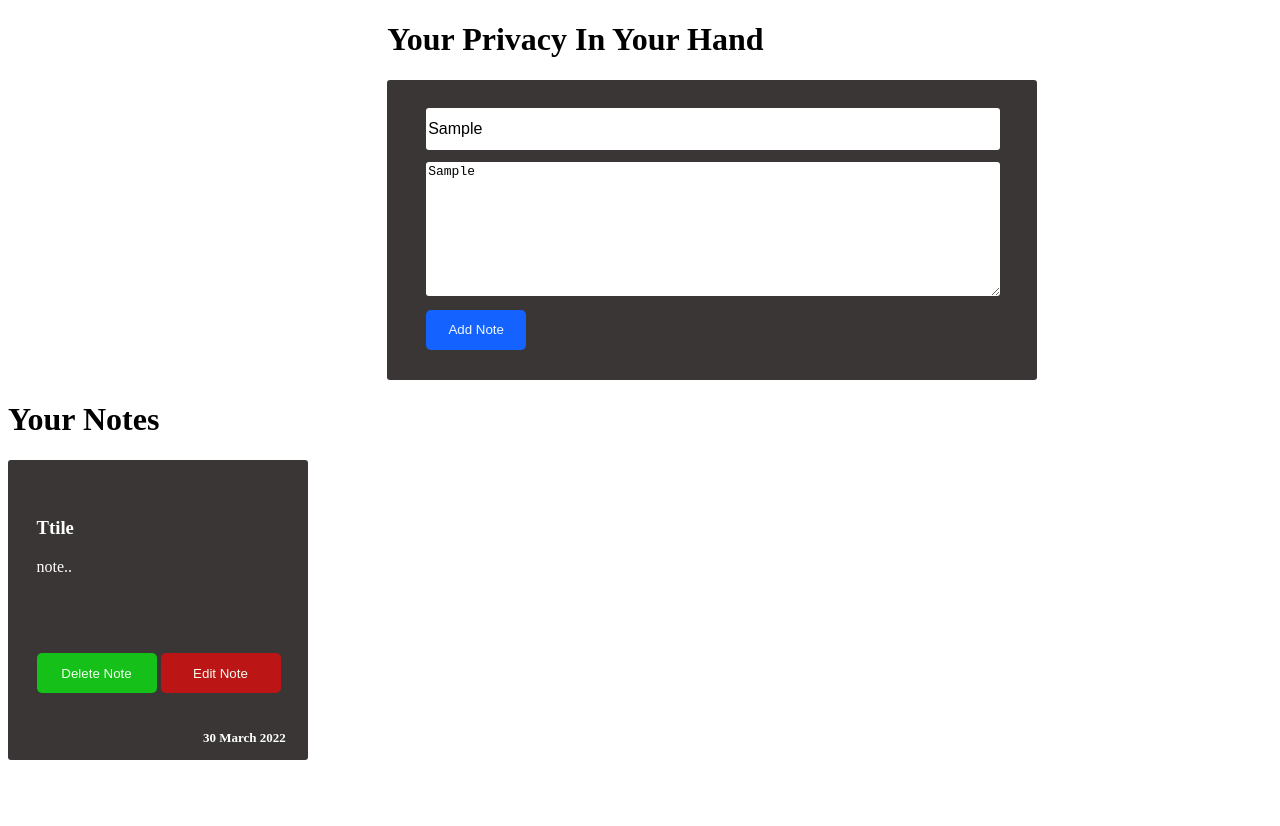
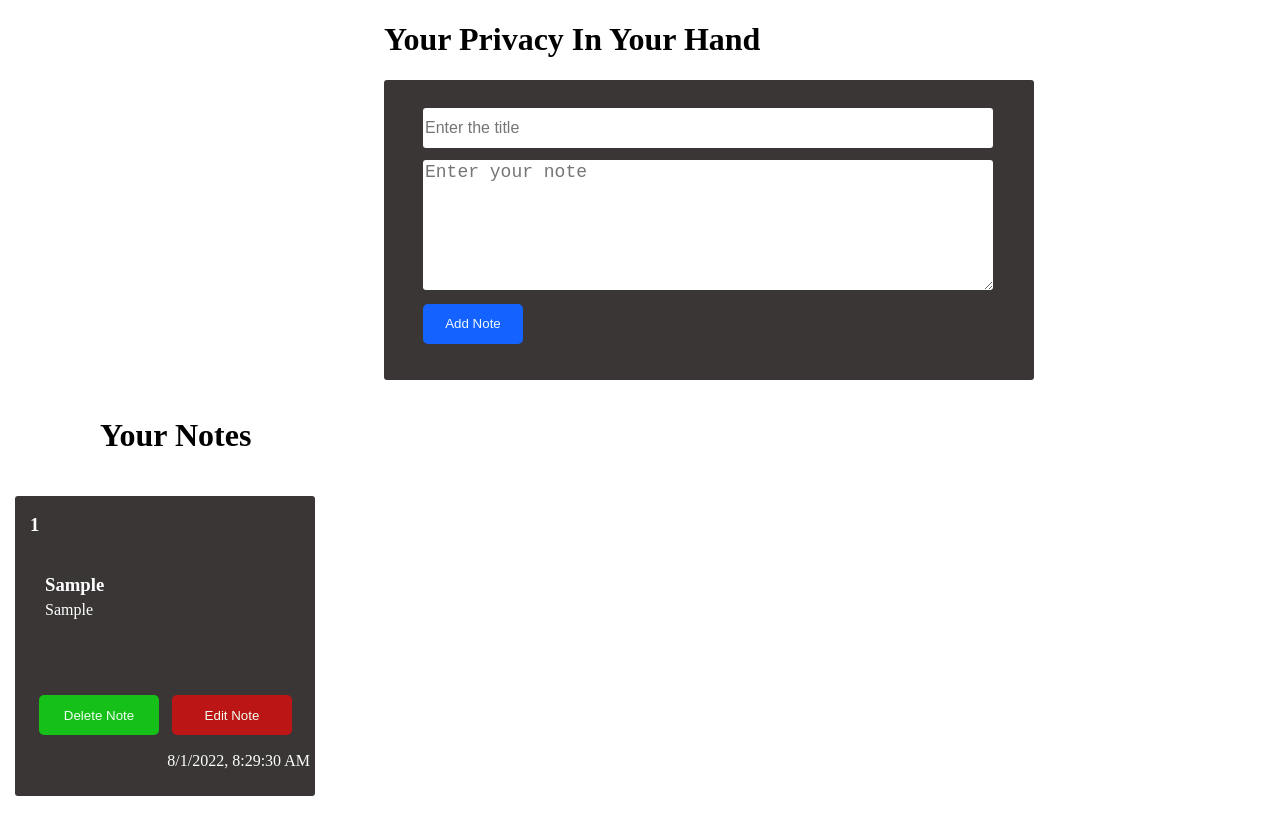
Before and after one commit to rajnikantkori395/NotesApp, a plain HTML site: page task1.html in a window 1280 px wide. Both pictures are taken after typing "Sample", "Sample" into the empty fields and a click on the button "Add Note". Before the commit the page ends 800 px from the top, so only its background shows below. Drawn offline with Linux system fonts and the light colour scheme.

Commit message:
assignment files added

```diff
--- /dev/null
+++ b/models.js
@@ -0,0 +1,15 @@
+
+
+export default class Note {
+    id;
+    title;
+    desc;
+    _date;
+
+    constructor(id, title, desc, _date) {
+        this.id = id;
+        this.title = title;
+        this.desc = desc;
+        this._date = _date;
+    }
+}
--- /dev/null
+++ b/noteutilities.js
@@ -0,0 +1,190 @@
+
+
+import Note from "./models.js";
+
+
+const NOTES_MAIN_STORE = "MAIN_STORE";
+const NOTES_DELETED_STORE = "DELETED_STORE";
+const root= document.getElementById('populate');
+
+let somefunction = function () {
+    let note = new Note(1, 't', 't');
+}
+
+//************ EVENTS ******************** */
+populateData();
+// DeleteNote(1);
+// When Add button clicked
+document.getElementById('add').addEventListener('click',()=>{
+    let id = 0;
+    let title = document.getElementById("text1").value;
+    let desc = document.getElementById('desc').value;
+    if (title == '') { alert('First enter title') }
+    else {
+        let note = new Note(id, title, desc);
+        addNotes(note);
+        populateData();
+        document.getElementById("text1").value = '';
+        document.getElementById('desc').value = '';
+        alert('Note Added');
+    }
+});
+
+// when delete button clicked
+
+root.getElementsByClassName('_delete').forEach(element =>{
+    element.addEventListener('click',()=>{
+        const doDelete= confirm('Are you sure?');
+        if(doDelete){
+            DeleteNote(element.dataset.deleteId);
+        }
+    });
+});
+
+function onEditNoteClick(id) {
+
+}
+
+
+
+function onDeleteNotesClick(holderControl) {
+    //evaluate all the checkboxes that are checked
+}
+//***************************** END OF EVENTS  ********************** */
+
+/**
+ * This function will add notes to the collection
+ *
+ */
+function populateData() {
+
+    let main_data_array = JSON.parse(localStorage.getItem(NOTES_MAIN_STORE) || '[]');
+
+    if (main_data_array != null) {
+        let str = "";
+        main_data_array.forEach((element) => {
+            str = str +
+                `<div class="box2-2"><h3>${element.id}</h3>
+            <h3 class="note-title">${element.title}</h3>
+            <p class="note">${element.desc}</p>
+            <button class="_delete" data-delete-id="${element.id}">Delete Note</button>
+            <button class="edit">Edit Note</button>
+            <p class="date">${element._date} </p>
+            </div>`
+        });
+
+        root.innerHTML = str;
+    }
+}
+
+
+function addNotes(note) {
+    //Increment the latest ID
+    note._date = new Date().toLocaleString();
+    let main_data_array = JSON.parse(localStorage.getItem(NOTES_MAIN_STORE) || '[]');
+
+    note.id = GetMaxIdFromNotes(main_data_array) + 1;
+    main_data_array.push(note);
+    localStorage.setItem(NOTES_MAIN_STORE, JSON.stringify(main_data_array));
+}
+
+function GetMaxIdFromNotes(main_data_array) {
+    let id = 0;
+    for (let i = 0; i < main_data_array.length; i++) {
+        id = main_data_array[i].id > id ? main_data_array[i].id : id;
+    }
+    // for (let i = 0; i < deleted_array.length; i++)
+    //     id = main_data_array[i].id > id ? deleted_array[i].id : id;
+    return id;
+}
+// function GetMaxIdFromDelete(){
+//     let id=0;
+//     for (let i = 0; i < deleted_array.length; i++)
+//     id = main_data_array[i].id > id ? deleted_array[i].id : id;
+//     return id;
+// }
+
+
+
+/**
+ * This function will add notes to the collection
+ *
+ */
+function UpdateNotes(note) {
+
+    //get the data from local storage
+}
+
+
+/**
+ * This function will add notes to the collection
+ *
+ */
+function DeleteNote(id) {
+    //get the data from local storage
+    let main_data_array = JSON.parse(localStorage.getItem(NOTES_MAIN_STORE) || '[]');
+    let deleted_array = JSON.parse(localStorage.getItem(NOTES_DELETED_STORE) || '[]');
+    // let newArray= main_data_array.filter(t => t.id!==id);
+    // localStorage.setItem(NOTES_MAIN_STORE,JSON.stringify(newArray));
+    let searched_item = main_data_array.filter(t => t.id == id);
+    let index = main_data_array.findIndex(x => x.Id === id);
+    if (searched_item != null) {
+        deleted_array.push(searched_item);
+        main_data_array.splice(index, 1);
+        //apply remove logic
+    }
+    // //after this step we will have id populated with max id value.
+    // note.id = GetMaxIdFromNotes(main_data_array) +1;
+    // main_data_array.push(note);
+    localStorage.setItem(NOTES_MAIN_STORE, JSON.stringify(main_data_array));
+    localStorage.setItem(NOTES_DELETED_STORE, JSON.stringify(deleted_array));
+}
+
+
+/**
+ * This function will add notes to the collection
+ * ids - .Comma separted ids
+ */
+function DeleteNotes(ids) {
+
+    let x = [];
+    x.includes
+
+    const arr_numeric = ids.split(',').map(element => {
+        return Number(element);
+    });
+
+    //getItem the data from local storage
+    let main_data_array = JSON.parse(localStorage.getItem(NOTES_MAIN_STORE) || '[]');
+    let deleted_array = JSON.parse(localStorage.getItem(this.NOTES_DELETED_STORE) || '[]');
+
+    let searched_items = main_data_array.filter(function (e) {
+
+        return arr_numeric.includes(t.id);
+    });
+
+    let indexes = main_data_array.findIndex(function (e) {
+
+        return arr_numeric.includes(t.id);
+    });
+
+    //let index = main_data_array.findIndex( x => x.Id === id );
+
+    if (searched_item != null && searched_items.length > 0) {
+
+        deleted_array.push(searched_items);
+
+        for (let i = 0; i < indexes.length; i++) {
+            main_data_array.splice(indexes[i], 1);
+        }
+        //apply remove logic
+    }
+
+
+    //after this step we will have id populated with max id value.
+    note.id = this.getMaxIdFromNotes(main_data_array, deleted_array) + 1;
+    main_data_array.push(note);
+
+    localStorage.setItem(NOTES_MAIN_STORE, JSON.stringify(main_data_array));
+    localStorage.setItem(this.NOTES_DELETED_STORE, JSON.stringify(deleted_array));
+}
--- a/task1.css
+++ b/task1.css
@@ -1,5 +1,10 @@
+*{
+    box-sizing: border-box;
+}
 body{
-
+    margin: 0;
+    padding: 0;
+    width: 100%;
 }
 .container{
 
@@ -22,6 +27,7 @@ body{
     background-color: rgb(58, 54, 54);
 }
 #text1,.text2{
+    font-size: 16px;
     position: relative;
     width: 570px;
     font-size: medium;
@@ -34,6 +40,7 @@ body{
     height: 40px;
 }
 .text2{
+    font-size: 18px;
     top: 40px;
     height: 130px;
 }
@@ -51,10 +58,14 @@ body{
 /* //below output part */
 .box2{
 position: absolute;
-
+}
+.box2 h1{
+    padding-left: 100px;
 }
 .box2-2{
-    margin-right: 20px;
+    padding:0 15px;
+    margin-right:15px;
+    margin-bottom: 15px;
     float: right;
     color: white;
     height: 300px;
@@ -63,17 +74,23 @@ position: absolute;
 
 }
 
-.note-title,.note,.delete,.edit{
-position: relative;
-top: 39px;
-left: 9.5%;
+.note-title,.note,._delete,.edit{
+position: absolute;
+width: 100%;
+padding: 0 15px;
+justify-content: space-around;
 }
-.delete,.edit{
+.note {
+    padding-top: 30px;
+}
+._delete,.edit{
 border-style: none;
 border-radius: 5px;
 background-color: rgb(21, 192, 24);
 position: relative;
-top: 100px;
+width: 100%;
+top: 140px;
+margin-left: 09px;
 height: 40px;
 width: 120px;
 color: rgb(241, 255, 240);
@@ -81,7 +98,7 @@ color: rgb(241, 255, 240);
 .edit{
 background-color: rgb(187, 21, 21);
 }
-.delete:hover{
+._delete:hover{
     background-color: rgba(21, 192, 24, 0.84);
 }
 .edit:hover{
@@ -93,7 +110,18 @@ background-color: rgb(187, 21, 21);
 .date{
 position: absolute;
 top: 80%;
-left: 65%;
-font-size: 13px;
+text-align: right;
+width: 100%;
+padding: 0 20px;
+font-size: 16px;
 
 }
+#populate{
+    display: flex;
+    flex-wrap: wrap;
+    justify-content: space-around;
+    align-items: center;
+    margin: 15px;
+    padding-top: 20px;
+
+}
--- a/task1.html
+++ b/task1.html
@@ -1,35 +1,47 @@
 <!DOCTYPE html>
 <html>
+
 <head>
     <meta charset='utf-8'>
     <meta http-equiv='X-UA-Compatible' content='IE=edge'>
     <title>Notes</title>
     <meta name='viewport' content='width=device-width, initial-scale=1'>
     <link rel='stylesheet' type='text/css' media='screen' href='task1.css'>
-    <script src='task1.js'></script>
+
 </head>
+
 <body>
     <div class="container">
+        <!-- <marquee><h2>Welcome</h2></marquee> -->
         <div class="box1">
-            <h1 class="header" onmouseenter="check()">Your  Privacy In Your Hand</h1>
+            <h1 class="header">Your Privacy In Your Hand</h1>
             <div class="box1-1" id="">
+
                 <input type="text" class="" id="text1" placeholder="Enter the title">
                 <textarea class="text2" id="desc" placeholder="Enter your note"></textarea>
-                <button id="add">Add Note</button>
+                <button id="add" value="submit" onclick="">Add Note</button>
+
+
             </div>
         </div>
-
+        <p id="demo"></p>
         <div class="box2">
             <h1>Your Notes</h1>
-            <div class="box2-2">
+
+            <div id="populate">
+                <!-- <div class="box2-2">
                 <h3 class="note-title">Ttile</h3>
                 <p class="note">note..</p>
                 <button class="delete">Delete Note</button>
                 <button class="edit">Edit Note</button>
                 <h6 class="date">30 March 2022 </h6>
+            </div> -->
             </div>
+
         </div>
 
     </div>
+    <script type="module" src='noteutilities.js'></script>
 </body>
+
 </html>
```
